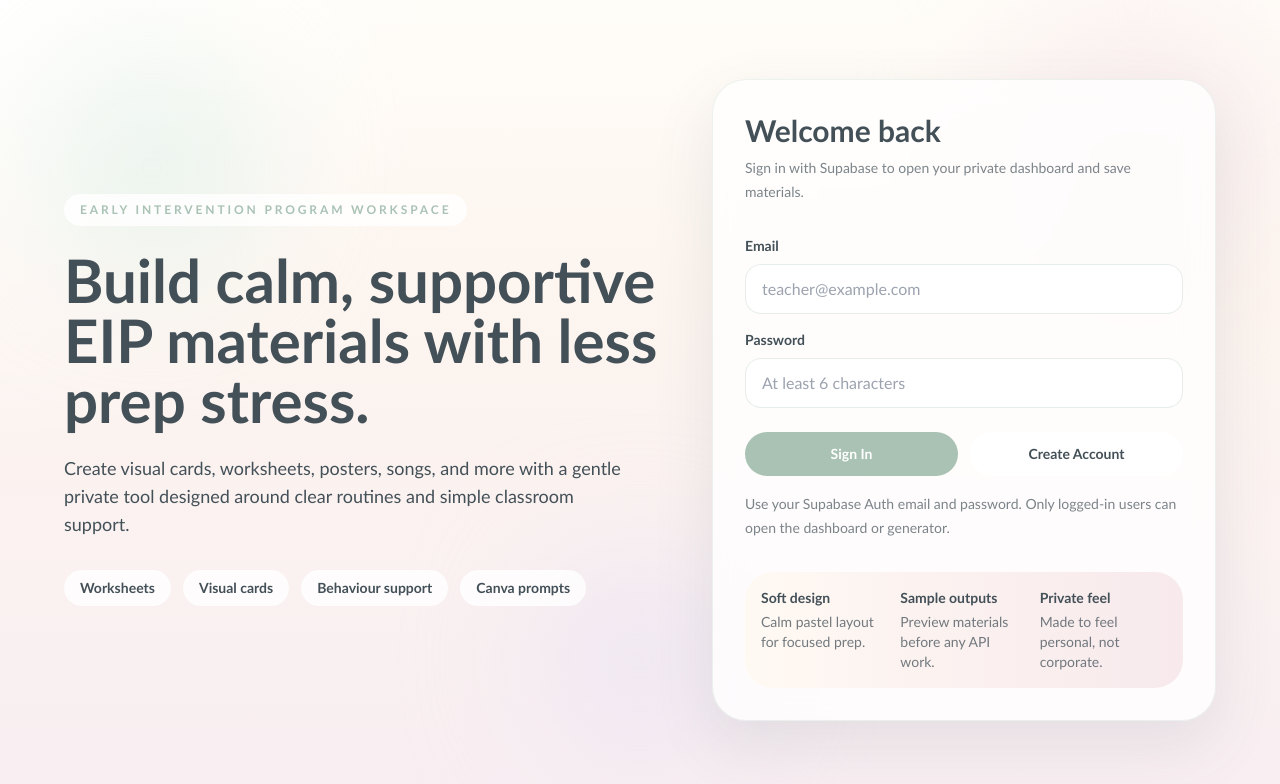
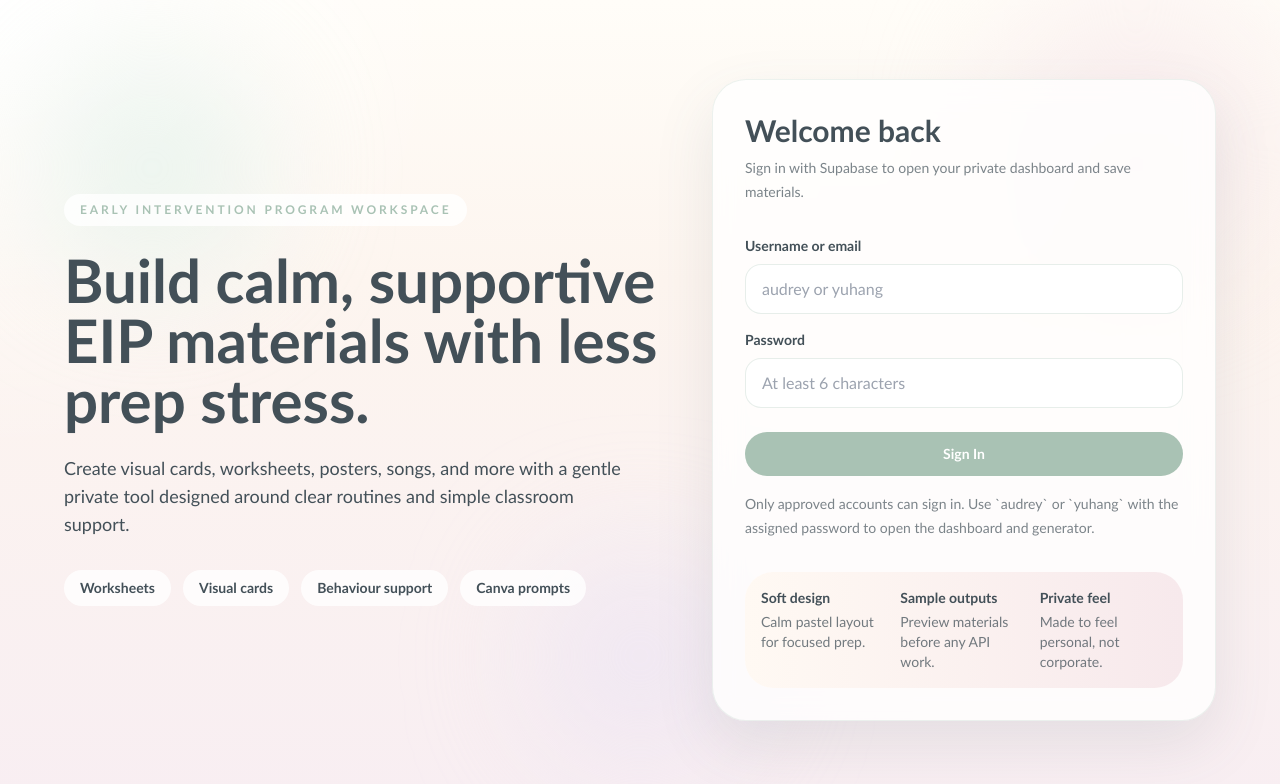
Before and after one commit to yuhang0627/materials-generator, a Next.js app: page / in a window 1280 px wide. Shown: the top 784 px of the page. Built offline with nearby package versions, Linux system fonts and the light colour scheme; no server answers.

Commit message:
Restrict auth to provisioned users

```diff
--- a/components/login-form.tsx
+++ b/components/login-form.tsx
@@ -6,10 +6,24 @@ import { createClient } from "@/lib/supabase/client";
 
 export function LoginForm() {
   const router = useRouter();
-  const [email, setEmail] = useState("");
+  const [identifier, setIdentifier] = useState("");
   const [password, setPassword] = useState("");
   const [message, setMessage] = useState("");
-  const [loading, setLoading] = useState<"signin" | "signup" | "">("");
+  const [loading, setLoading] = useState<"signin" | "">("");
+
+  function normalizeIdentifier(value: string) {
+    const trimmed = value.trim().toLowerCase();
+
+    if (!trimmed) {
+      return "";
+    }
+
+    if (trimmed.includes("@")) {
+      return trimmed;
+    }
+
+    return `${trimmed}@materials-generator.local`;
+  }
 
   async function handleSignIn() {
     setLoading("signin");
@@ -17,7 +31,7 @@ export function LoginForm() {
 
     const supabase = createClient();
     const { error } = await supabase.auth.signInWithPassword({
-      email,
+      email: normalizeIdentifier(identifier),
       password
     });
 
@@ -31,28 +45,6 @@ export function LoginForm() {
     router.refresh();
   }
 
-  async function handleSignUp() {
-    setLoading("signup");
-    setMessage("");
-
-    const supabase = createClient();
-    const { error } = await supabase.auth.signUp({
-      email,
-      password
-    });
-
-    if (error) {
-      setMessage(error.message);
-      setLoading("");
-      return;
-    }
-
-    setMessage(
-      "Account created. If email confirmation is enabled in Supabase, confirm your email first, then sign in."
-    );
-    setLoading("");
-  }
-
   return (
     <form
       className="space-y-4"
@@ -62,13 +54,14 @@ export function LoginForm() {
       }}
     >
       <label className="block">
-        <span className="mb-2 block text-sm font-semibold text-ink">Email</span>
+        <span className="mb-2 block text-sm font-semibold text-ink">
+          Username or email
+        </span>
         <div className="field-shell rounded-2xl px-4 py-3">
           <input
-            type="email"
-            value={email}
-            onChange={(event) => setEmail(event.target.value)}
-            placeholder="teacher@example.com"
+            value={identifier}
+            onChange={(event) => setIdentifier(event.target.value)}
+            placeholder="audrey or yuhang"
             className="w-full border-0 bg-transparent text-ink outline-none"
           />
         </div>
@@ -93,23 +86,15 @@ export function LoginForm() {
         <button
           type="submit"
           disabled={loading !== ""}
-          className="inline-flex flex-1 items-center justify-center rounded-full bg-sage px-5 py-3 text-sm font-bold text-white transition hover:bg-[#8cab99] disabled:cursor-not-allowed disabled:opacity-70"
+          className="inline-flex w-full items-center justify-center rounded-full bg-sage px-5 py-3 text-sm font-bold text-white transition hover:bg-[#8cab99] disabled:cursor-not-allowed disabled:opacity-70"
         >
           {loading === "signin" ? "Signing in..." : "Sign In"}
-        </button>
-        <button
-          type="button"
-          disabled={loading !== ""}
-          onClick={() => void handleSignUp()}
-          className="inline-flex flex-1 items-center justify-center rounded-full bg-white px-5 py-3 text-sm font-bold text-ink transition hover:bg-cream disabled:cursor-not-allowed disabled:opacity-70"
-        >
-          {loading === "signup" ? "Creating..." : "Create Account"}
         </button>
       </div>
 
       <p className="text-sm leading-6 text-ink/70">
-        Use your Supabase Auth email and password. Only logged-in users can open
-        the dashboard or generator.
+        Only approved accounts can sign in. Use `audrey` or `yuhang` with the
+        assigned password to open the dashboard and generator.
       </p>
 
       {message ? (
```
Also changed, not shown: 1 other file (tests, documents, lock files or other folders).
